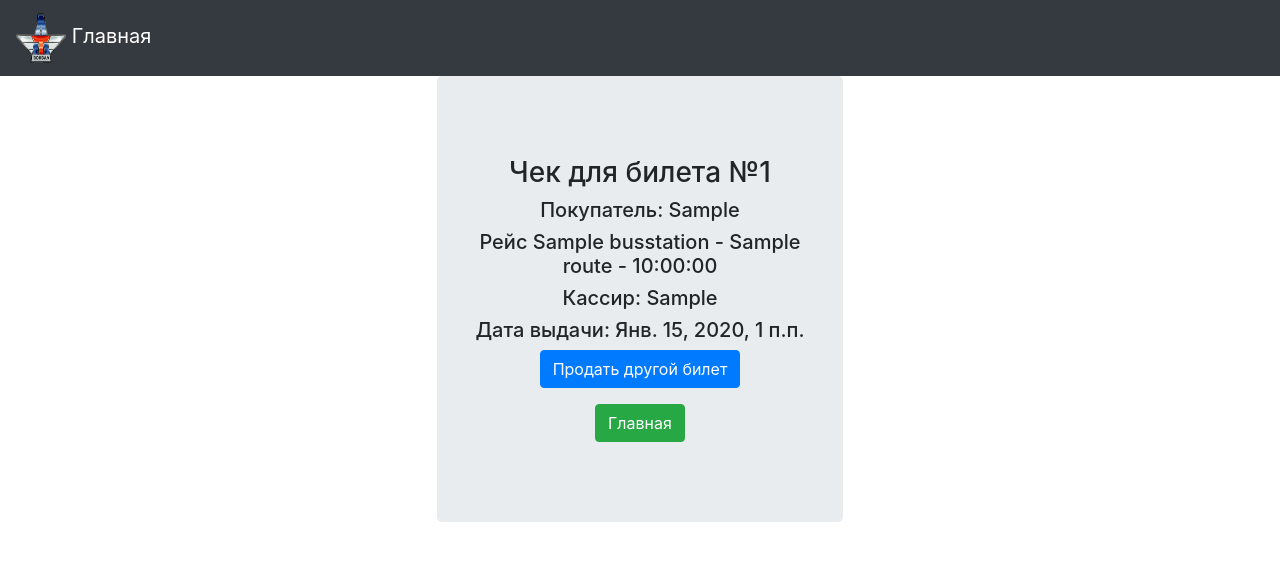
After one commit to OsnovaDT/avtovokzaltula_ru-with-Django, a Django app: page /index/cheque_for_ticket/ in a window 1280 px wide. The commit adds this page. Shown: the top 561 px of the page. Run offline with Django 3.2, Linux system fonts and the light colour scheme; tables that the repository leaves empty hold one stand-in row (values such as "Sample post").

Commit message:
add cheque for ticket

```diff
--- a/bus_stations/models.py
+++ b/bus_stations/models.py
@@ -218,3 +218,4 @@ class Ticket(models.Model):
         verbose_name = 'Билет'
         verbose_name_plural = 'Билеты'
         ordering = ['flight']
+        get_latest_by = 'registration_time'
--- a/bus_stations/urls.py
+++ b/bus_stations/urls.py
@@ -3,7 +3,7 @@ from django.urls import path
 from .views import (
     Index, RoutesListView, FlightListView,
     SellTicketView, TicketListView,
-    DeleteTicketView
+    DeleteTicketView, ChequeForTicketView
 )
 
 app_name = 'bus_stations'
@@ -40,9 +40,17 @@ urlpatterns = [
         name='tickets',
     ),
 
+    # Delete ticket
     path(
         'delete_ticket/<int:pk>/',
         DeleteTicketView.as_view(),
         name='delete_ticket'
-    )
+    ),
+
+    # Cheque for ticket
+    path(
+        'cheque_for_ticket/',
+        ChequeForTicketView.as_view(),
+        name='cheque_for_ticket'
+    ),
 ]
--- a/bus_stations/views.py
+++ b/bus_stations/views.py
@@ -5,6 +5,7 @@ from .models import (
     Bus, Driver, Ticket
 )
 from django.views.generic.list import ListView
+from django.views.generic.base import TemplateView
 from django.contrib.auth.mixins import (
     LoginRequiredMixin, UserPassesTestMixin
 )
@@ -80,7 +81,7 @@ class FlightListView(LoginRequiredMixin, ListView):
 class SellTicketView(UserPassesTestMixin, CreateView):
     form_class = SellTicketForm
     template_name = 'bus_stations/sell_ticket.html'
-    success_url = reverse_lazy('bus_stations:sell_ticket')
+    success_url = reverse_lazy('bus_stations:cheque_for_ticket')
 
     def form_valid(self, SellTicketForm):
         sell_ticket_flight = Flight.objects.get(
@@ -94,6 +95,16 @@ class SellTicketView(UserPassesTestMixin, CreateView):
 
     def test_func(self):
         return self.request.user.is_staff
+
+
+class ChequeForTicketView(TemplateView):
+    template_name = 'bus_stations/cheque_for_ticket.html'
+
+    def get_context_data(self, *args, **kwargs):
+        context = super().get_context_data(*args, **kwargs)
+        context['ticket'] = Ticket.objects.latest()
+
+        return context
 
 
 class TicketListView(UserPassesTestMixin, ListView):
--- /dev/null
+++ b/templates/bus_stations/cheque_for_ticket.html
@@ -0,0 +1,13 @@
+{% extends 'layouts/implemented.html' %}
+
+{% block text %}
+<h3>Чек для билета №{{ ticket.pk }}</h3>
+<h5>Покупатель: {{ ticket.user }}</h5>
+<h5>Рейс {{ ticket.flight }}</h5>
+<h5>Кассир: {{ ticket.seller }}</h5>
+<h5>Дата выдачи: {{ ticket.registration_time }}</h5>
+
+<a href="{% url 'bus_stations:sell_ticket' %}">
+    <input class='btn btn-primary' type="submit" value="Продать другой билет">
+</a>
+{% endblock text %}
--- a/templates/layouts/implemented.html
+++ b/templates/layouts/implemented.html
@@ -4,12 +4,16 @@
 <div class="row">
     <div class="col-md-4 offset-4">
         <div class="text-center jumbotron">
-            {% block text %}
-            {% endblock text %}
+            <p>
+                {% block text %}
+                {% endblock text %}
+            </p>
 
-            <a href="{% url 'bus_stations:index' %}">
-                <input class='btn btn-success' type="submit" value="Главная">
-            </a>
+            <p>
+                <a href="{% url 'bus_stations:index' %}">
+                    <input class='btn btn-success' type="submit" value="Главная">
+                </a>
+            </p>
         </div>
     </div>
 </div>
```
